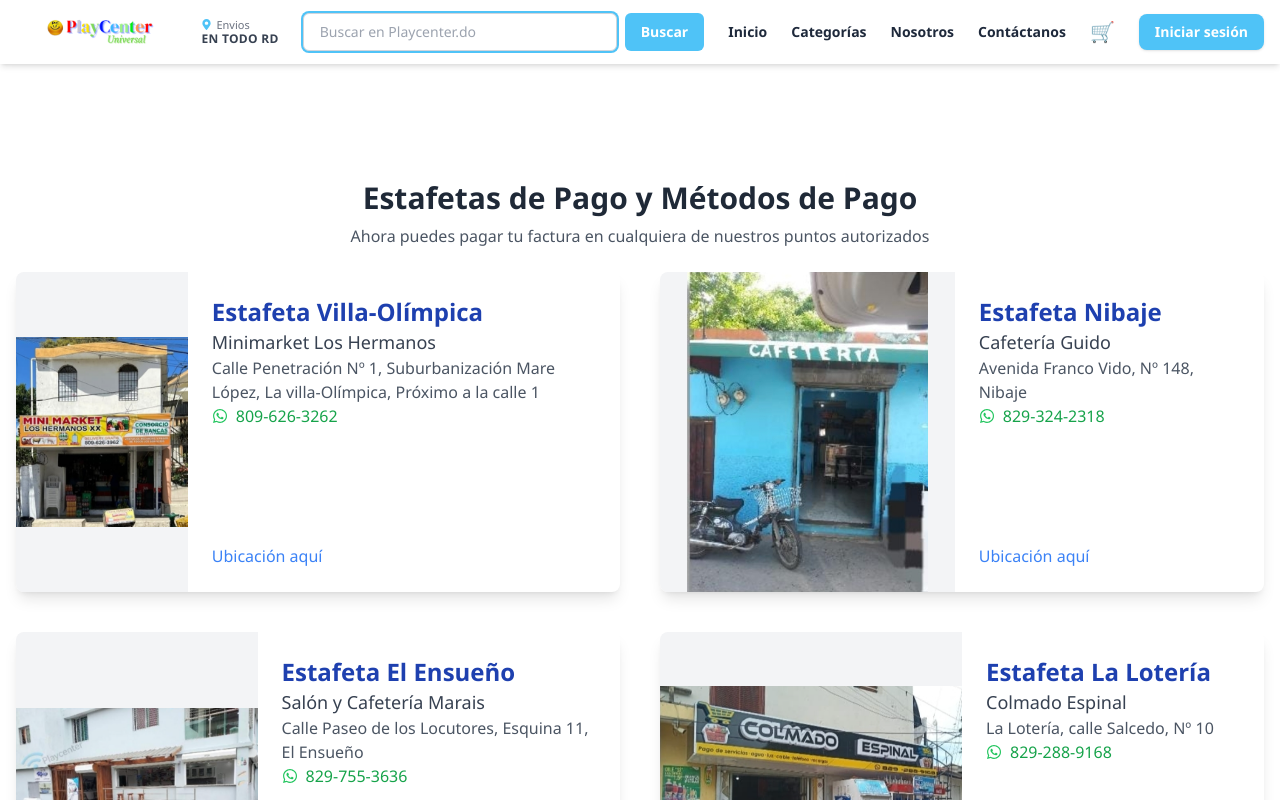
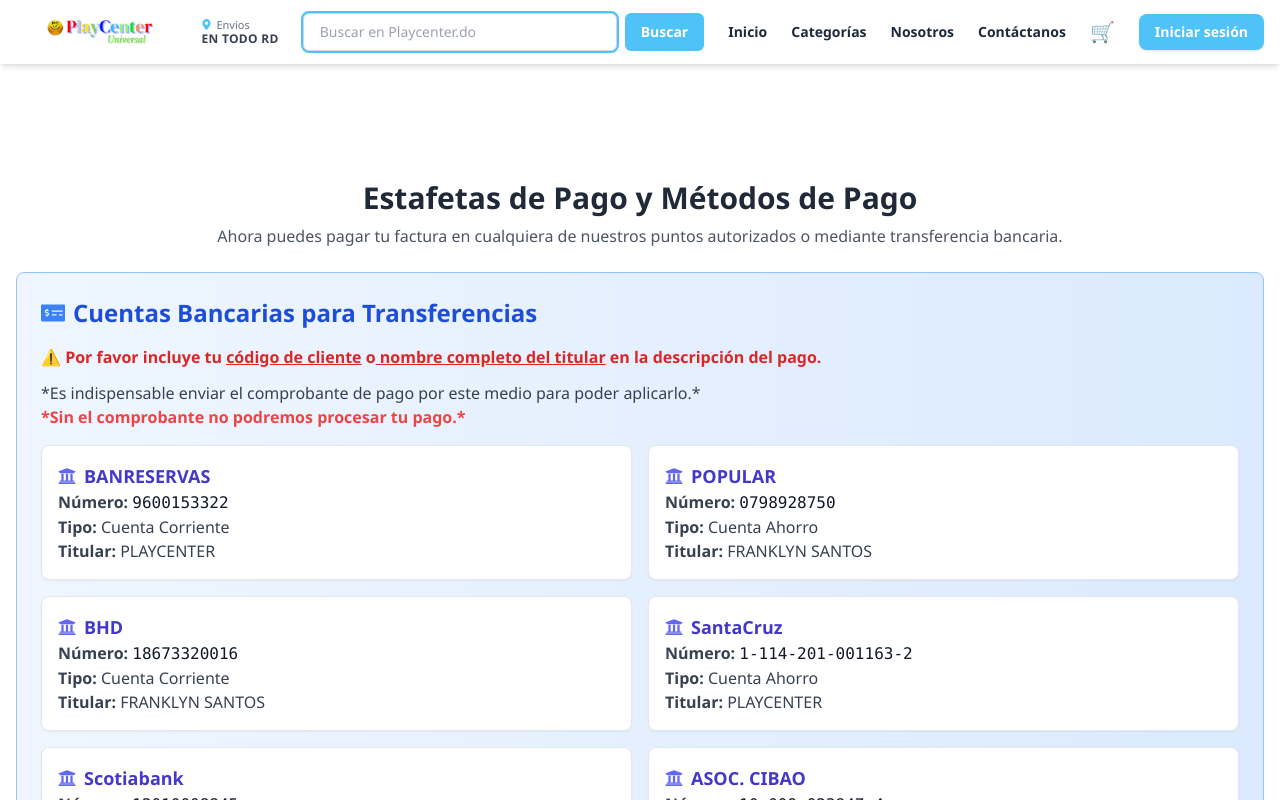
Before and after one commit to Arisleidy07/Playcenter-Universal, a React (Vite) app: page /estafetas in a window 1280 px wide. Shown: the top 800 px of the page. Built offline with nearby package versions, Linux system fonts and the light colour scheme; no server answers.

Commit message:
feat: actualización de estafetas y cuentas bancarias bien top

```diff
--- a/src/pages/estafetas.jsx
+++ b/src/pages/estafetas.jsx
@@ -1,15 +1,16 @@
-// src/pages/estafetas.jsx
 import React from "react";
-import { FaWhatsapp } from "react-icons/fa";
+import { FaWhatsapp, FaMoneyCheckAlt, FaUniversity } from "react-icons/fa";
 
 const estafetas = [
   {
     id: 1,
     nombre: "Estafeta Villa-Olímpica",
     descripcion: "Minimarket Los Hermanos",
-    direccion: "Calle Penetración Nº 1, Suburbanización Mare López, La villa-Olímpica, Próximo a la calle 1",
+    direccion:
+      "Calle Penetración Nº 1, Suburbanización Mare López, La villa-Olímpica, Próximo a la calle 1",
     telefono: "809-626-3262",
-    ubicacionLink: "https://www.google.com/maps/place/19%C2%B025'43.1%22N+70%C2%B041'12.7%22W/@19.4286338,-70.6894342,964m/data=!3m2!1e3!4b1!4m4!3m3!8m2!3d19.4286338!4d-70.6868593?hl=es&entry=ttu&g_ep=EgoyMDI1MDcxMy4wIKXMDSoASAFQAw%3D%3D",
+    ubicacionLink:
+      "https://www.google.com/maps/place/19%C2%B025'43.1%22N+70%C2%B041'12.7%22W/@19.4286338,-70.6894342,964m/data=!3m2!1e3!4b1!4m4!3m3!8m2!3d19.4286338!4d-70.6868593?hl=es&entry=ttu",
     imagen: "/estafetas/loshermanos.png",
   },
   {
@@ -18,7 +19,8 @@ const estafetas = [
     descripcion: "Cafetería Guido",
     direccion: "Avenida Franco Vido, Nº 148, Nibaje",
     telefono: "829-324-2318",
-    ubicacionLink: "https://www.google.com/maps/place//@19.420887,-70.6811611,3857m/data=!3m2!1e3!4b1?entry=ttu&g_ep=EgoyMDI1MDcxMy4wIKXMDSoASAFQAw%3D%3D",
+    ubicacionLink:
+      "https://www.google.com/maps/place//@19.420887,-70.6811611,3857m/data=!3m2!1e3!4b1?entry=ttu",
     imagen: "/estafetas/cafeteria-guido.png",
   },
   {
@@ -27,7 +29,8 @@ const estafetas = [
     descripcion: "Salón y Cafetería Marais",
     direccion: "Calle Paseo de los Locutores, Esquina 11, El Ensueño",
     telefono: "829-755-3636",
-    ubicacionLink: "https://www.google.com/maps/place/19%C2%B026'22.4%22N+70%C2%B041'26.1%22W/@19.439565,-70.690574,964m/data=!3m2!1e3!4b1!4m4!3m3!8m2!3d19.439565!4d-70.690574?entry=ttu&g_ep=EgoyMDI1MDcxMy4wIKXMDSoASAFQAw%3D%3D",
+    ubicacionLink:
+      "https://www.google.com/maps/place/19%C2%B026'22.4%22N+70%C2%B041'26.1%22W/@19.439565,-70.690574,964m/data=!3m2!1e3!4b1!4m4!3m3!8m2!3d19.439565!4d-70.690574?entry=ttu",
     imagen: "/estafetas/salon-y-cafeteria-maraez.png",
   },
   {
@@ -36,16 +39,19 @@ const estafetas = [
     descripcion: "Colmado Espinal",
     direccion: "La Lotería, calle Salcedo, Nº 10",
     telefono: "829-288-9168",
-    ubicacionLink: "https://www.google.com/maps/place/19.439565,-70.690574/data=!4m6!3m5!1s0!7e2!8m2!3d19.439564999999998!4d-70.690574?utm_source=mstt_1&entry=gps&coh=192189&g_ep=CAESBjI1LjUuMhgAIJ6dCipjLDk0MjIzMjk5LDk0MjE2NDEzLDk0MjEyNDk2LDk0MjA3Mzk0LDk0MjA3NTA2LDk0MjA4NTA2LDk0MjE3NTIzLDk0MjE4NjUzLDk0MjI5ODM5LDQ3MDg0MzkzLDk0MjEzMjAwQgJETw%3D%3D",
+    ubicacionLink:
+      "https://www.google.com/maps/place/19.439565,-70.690574/data=!4m6!3m5!1s0!7e2!8m2!3d19.439564999999998!4d-70.690574",
     imagen: "/estafetas/colmado-espinal.png",
   },
   {
     id: 5,
     nombre: "Estafeta La Villa-Olímpica",
     descripcion: "Palmatec Solutions",
-    direccion: "Villa-Olímpica, frente Manzana F, al lado del antiguo Colegio Génesis",
+    direccion:
+      "Villa-Olímpica, frente Manzana F, al lado del antiguo Colegio Génesis",
     telefono: "809-785-3354",
-    ubicacionLink: "https://www.google.com/maps/place/19.435309,-70.685961/data=!4m6!3m5!1s0!7e2!8m2!3d19.435309!4d-70.68596099999999?utm_source=mstt_1&entry=gps&coh=192189&g_ep=CAESBzI1LjE1LjEYACCenQoqbCw5NDIyMzI5OSw5NDIxNjQxMyw5NDIxMjQ5Niw5NDIwNzM5NCw5NDIwNzUwNiw5NDIwODUwNiw5NDIxNzUyMyw5NDIxODY1Myw5NDIyOTgzOSw0NzA4NDM5Myw5NDIxMzIwMCw5NDI1ODMxOUICRE8%3D&skid=6704c7a4-6142-43db-8da6-6afdce825e92",
+    ubicacionLink:
+      "https://www.google.com/maps/place/19.435309,-70.685961/data=!4m6!3m5!1s0!7e2!8m2!3d19.435309!4d-70.68596099999999",
     imagen: "/estafetas/palmatech-solution.png",
   },
   {
@@ -54,22 +60,111 @@ const estafetas = [
     descripcion: "St Electronics",
     direccion: "Calle 11, número 27, Sánchez Bermúdez",
     telefono: "849-437-3100",
-    ubicacionLink: "https://www.google.com/maps/place/Espailla,+51000+Santiago+de+los+Caballeros/@19.4717075,-70.7148707,964m/data=!3m2!1e3!4b1!4m6!3m5!1s0x8eb1c5e2c3c79d7d:0x3a75c6d5f2312708!8m2!3d19.4717075!4d-70.7148707!16s%2Fg%2F1hhnxy766?entry=ttu&g_ep=EgoyMDI1MDcxMy4wIKXMDSoASAFQAw%3D%3D",
+    ubicacionLink:
+      "https://www.google.com/maps/place/Espailla,+51000+Santiago+de+los+Caballeros/@19.4717075,-70.7148707,964m/data=!3m2!1e3!4b1!4m6!3m5!1s0x8eb1c5e2c3c79d7d:0x3a75c6d5f2312708!8m2!3d19.4717075!4d-70.7148707",
     imagen: "/estafetas/St electronics.png",
+  },
+];
+
+const cuentasBancarias = [
+  {
+    banco: "BANRESERVAS",
+    numero: "9600153322",
+    tipo: "Cuenta Corriente",
+    titular: "PLAYCENTER",
+  },
+  {
+    banco: "POPULAR",
+    numero: "0798928750",
+    tipo: "Cuenta Ahorro",
+    titular: "FRANKLYN SANTOS",
+  },
+  {
+    banco: "BHD",
+    numero: "18673320016",
+    tipo: "Cuenta Corriente",
+    titular: "FRANKLYN SANTOS",
+  },
+  {
+    banco: "SantaCruz",
+    numero: "1-114-201-001163-2",
+    tipo: "Cuenta Ahorro",
+    titular: "PLAYCENTER",
+  },
+  {
+    banco: "Scotiabank",
+    numero: "12010008845",
+    tipo: "Cuenta Ahorro",
+    titular: "FRANKLYN SANTOS",
+  },
+  {
+    banco: "ASOC. CIBAO",
+    numero: "10-009-023847-4",
+    tipo: "Cuenta Ahorro",
+    titular: "FRANKLYN SANTOS",
   },
 ];
 
 export default function Estafetas() {
   return (
     <div className="max-w-[1400px] mx-auto px-4 py-10">
-      <h1 className="text-3xl font-bold text-center mb-2 text-gray-800">Estafetas de Pago y Métodos de Pago</h1>
-      <p className="text-center text-gray-600 mb-6">Ahora puedes pagar tu factura en cualquiera de nuestros puntos autorizados</p>
+      <h1 className="text-3xl font-bold text-center mb-2 text-gray-800">
+        Estafetas de Pago y Métodos de Pago
+      </h1>
+      <p className="text-center text-gray-600 mb-6">
+        Ahora puedes pagar tu factura en cualquiera de nuestros puntos autorizados
+        o mediante transferencia bancaria.
+      </p>
 
+      {/* Sección de Cuentas Bancarias */}
+      <div className="bg-gradient-to-r from-blue-50 to-blue-100 border border-blue-300 rounded-lg p-6 mb-10">
+        <h2 className="text-2xl font-semibold text-blue-700 flex items-center gap-2 mb-4">
+          <FaMoneyCheckAlt className="text-blue-500" />
+          Cuentas Bancarias para Transferencias
+        </h2>
+        <p className="text-red-600 font-semibold mb-3">
+          ⚠️ Por favor incluye tu <span className="underline">código de cliente</span> o
+          <span className="underline"> nombre completo del titular</span> en la descripción del pago.
+        </p>
+        <p className="text-gray-700 mb-4">
+          *Es indispensable enviar el comprobante de pago por este medio para poder aplicarlo.* <br />
+          <span className="text-red-500 font-bold">
+            *Sin el comprobante no podremos procesar tu pago.*
+          </span>
+        </p>
+        <div className="grid grid-cols-1 md:grid-cols-2 gap-4">
+          {cuentasBancarias.map((cuenta, index) => (
+            <div
+              key={index}
+              className="bg-white border border-gray-200 rounded-lg p-4 flex flex-col shadow-sm"
+            >
+              <h3 className="text-lg font-bold text-indigo-700 flex items-center gap-2">
+                <FaUniversity className="text-indigo-500" />
+                {cuenta.banco}
+              </h3>
+              <p className="text-gray-700">
+                <span className="font-semibold">Número: </span>
+                <span className="text-gray-900 font-mono">{cuenta.numero}</span>
+              </p>
+              <p className="text-gray-700">
+                <span className="font-semibold">Tipo: </span>
+                {cuenta.tipo}
+              </p>
+              <p className="text-gray-700">
+                <span className="font-semibold">Titular: </span>
+                {cuenta.titular}
+              </p>
+            </div>
+          ))}
+        </div>
+      </div>
+
+      {/* Estafetas */}
       <div className="grid grid-cols-1 md:grid-cols-2 gap-10">
         {estafetas.map((punto) => (
           <div
             key={punto.id}
-            className="flex flex-col md:flex-row bg-white rounded-lg shadow-lg overflow-hidden"
+            className="flex flex-col md:flex-row bg-white rounded-lg shadow-lg overflow-hidden border border-gray-200"
           >
             <div className="w-full md:w-1/2 h-80 bg-gray-100 flex items-center justify-center">
               <img
@@ -80,8 +175,12 @@ export default function Estafetas() {
             </div>
             <div className="p-6 flex flex-col justify-between">
               <div>
-                <h2 className="text-2xl font-semibold text-blue-800">{punto.nombre}</h2>
-                <p className="text-gray-700 text-lg font-medium">{punto.descripcion}</p>
+                <h2 className="text-2xl font-semibold text-blue-800">
+                  {punto.nombre}
+                </h2>
+                <p className="text-gray-700 text-lg font-medium">
+                  {punto.descripcion}
+                </p>
                 <p className="text-gray-600">{punto.direccion}</p>
                 <p className="text-green-600 flex items-center gap-2">
                   <FaWhatsapp className="text-green-500" />
@@ -92,14 +191,18 @@ export default function Estafetas() {
                 href={punto.ubicacionLink}
                 target="_blank"
                 rel="noopener noreferrer"
-                className="text-blue-500 hover:underline mt-4"
+                className="text-blue-500 hover:underline mt-4 font-semibold"
               >
-                Ubicación aquí
+                📍 Ver Ubicación
               </a>
             </div>
           </div>
         ))}
       </div>
+
+      <p className="text-center text-gray-500 mt-10">
+        Agradecemos su preferencia. Estamos para servirle.
+      </p>
     </div>
   );
 }
```
